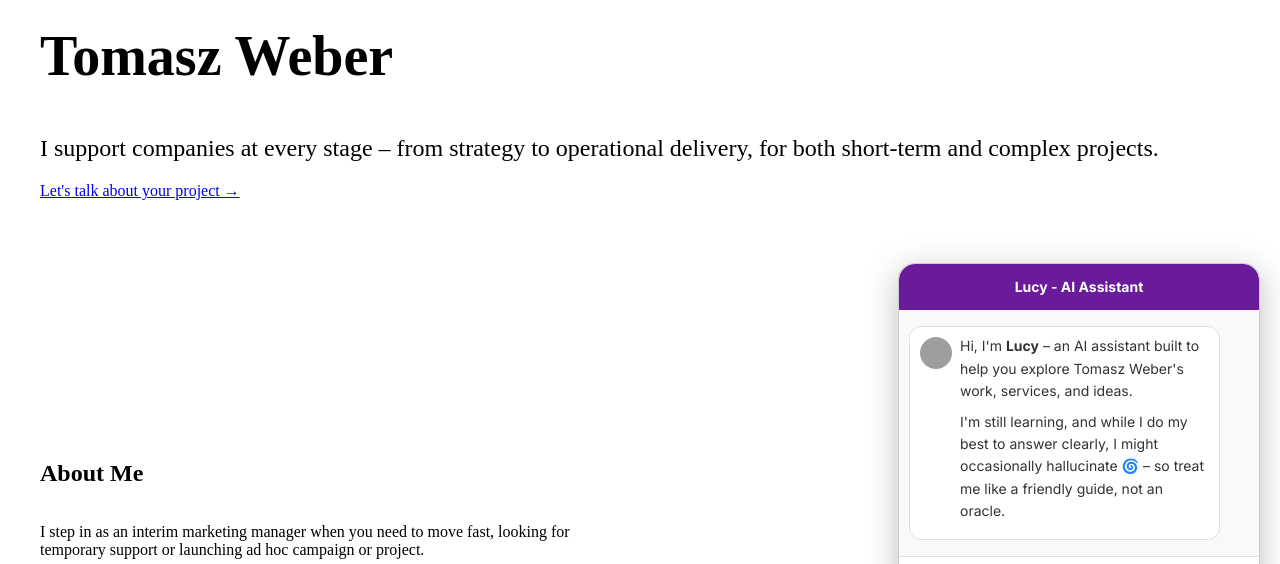
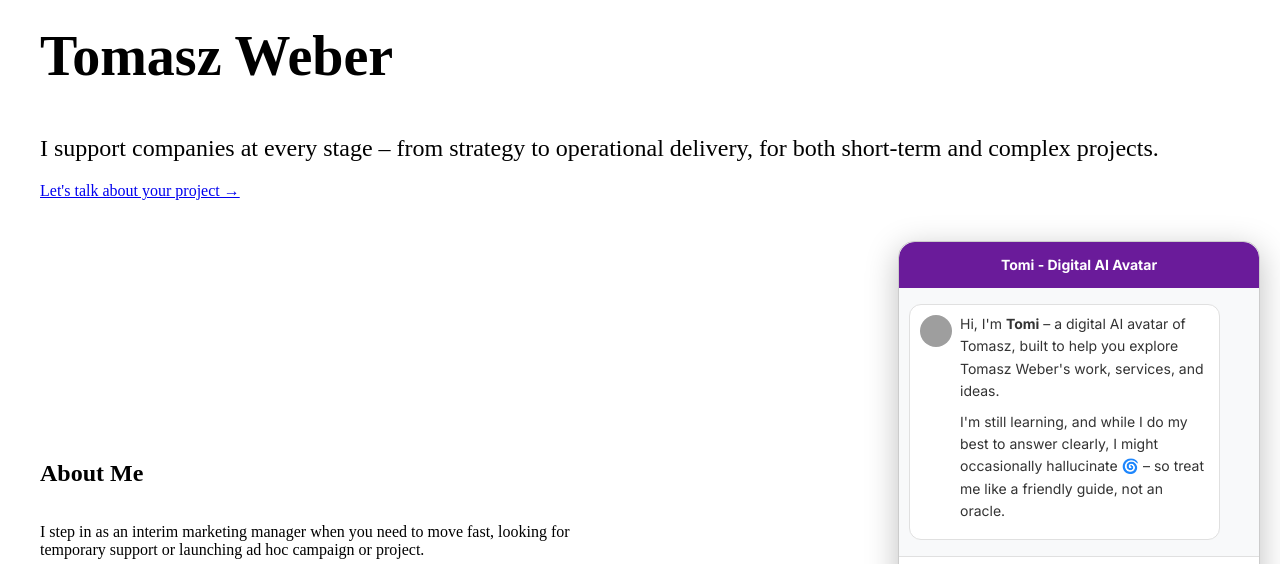
Before and after one commit to tomekweber-eng/digital-tomek, a plain HTML site: page index.html in a window 1280 px wide. Shown: the part 88-652 px from the top of the page. Drawn offline with Linux system fonts and the light colour scheme; grey boxes are pictures that could not be loaded.

Commit message:
Update index.html

```diff
--- a/index.html
+++ b/index.html
@@ -1466,11 +1466,11 @@
           const chatBox = document.createElement("div");
           chatBox.className = "digital-tomek-chat-box hidden";
           chatBox.innerHTML = `
-            <div class="digital-tomek-chat-header">Lucy - AI Assistant</div>
+            <div class="digital-tomek-chat-header">Tomi - Digital AI Avatar</div>
             <div class="digital-tomek-chat-messages" id="digital-tomek-chat-messages">
               <div class="digital-tomek-message bot">
                 <img src="images/lucy-avatar.png" class="lucy-avatar" alt="Lucy Avatar">
-                <div><p style="margin: 0 0 8px 0; font-size:14px !important;">Hi, I'm <strong>Lucy</strong> – an AI assistant built to help you explore Tomasz Weber's work, services, and ideas.</p><p style="margin: 0 0 8px 0; font-size:14px !important;">I'm still learning, and while I do my best to answer clearly, I might occasionally hallucinate 🌀 – so treat me like a friendly guide, not an oracle.</p></div>
+                <div><p style="margin: 0 0 8px 0; font-size:14px !important;">Hi, I'm <strong>Tomi</strong> – a digital AI avatar of Tomasz, built to help you explore Tomasz Weber's work, services, and ideas.</p><p style="margin: 0 0 8px 0; font-size:14px !important;">I'm still learning, and while I do my best to answer clearly, I might occasionally hallucinate 🌀 – so treat me like a friendly guide, not an oracle.</p></div>
               </div>
             </div>
 
```
